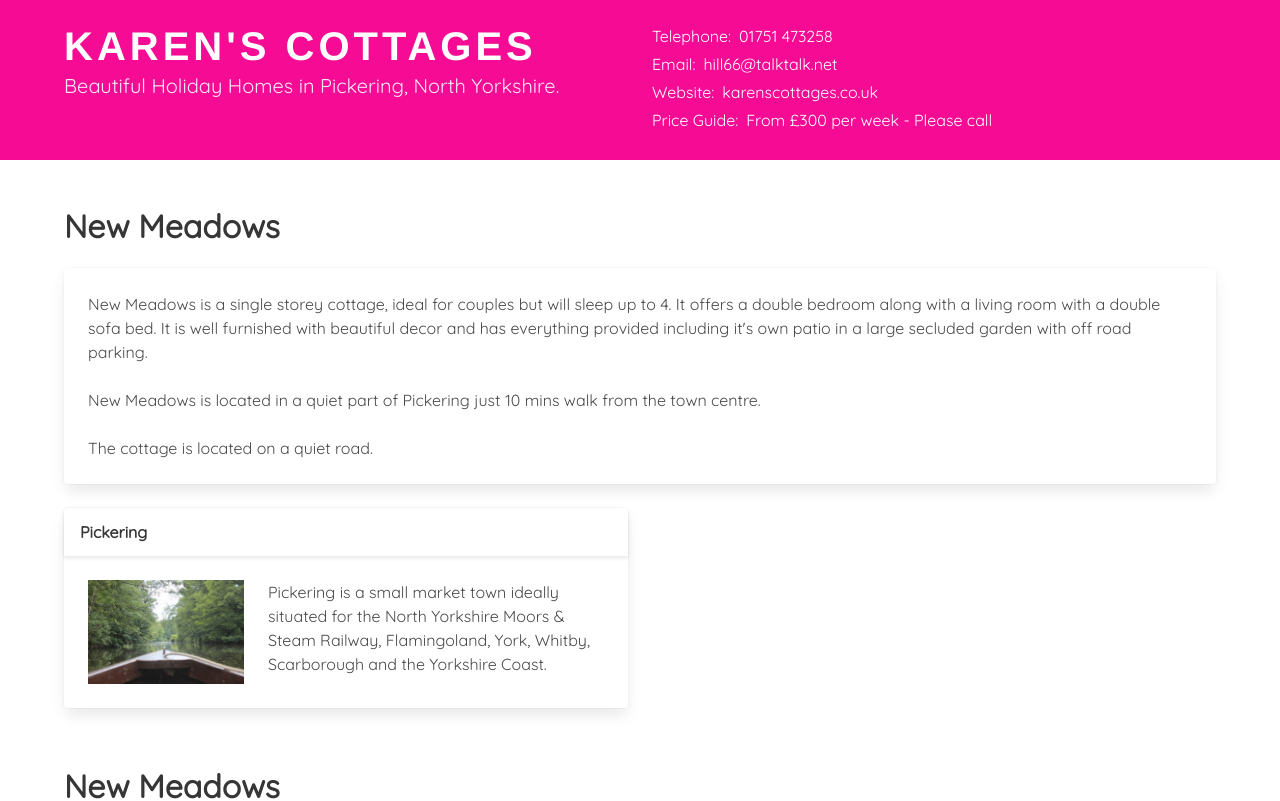
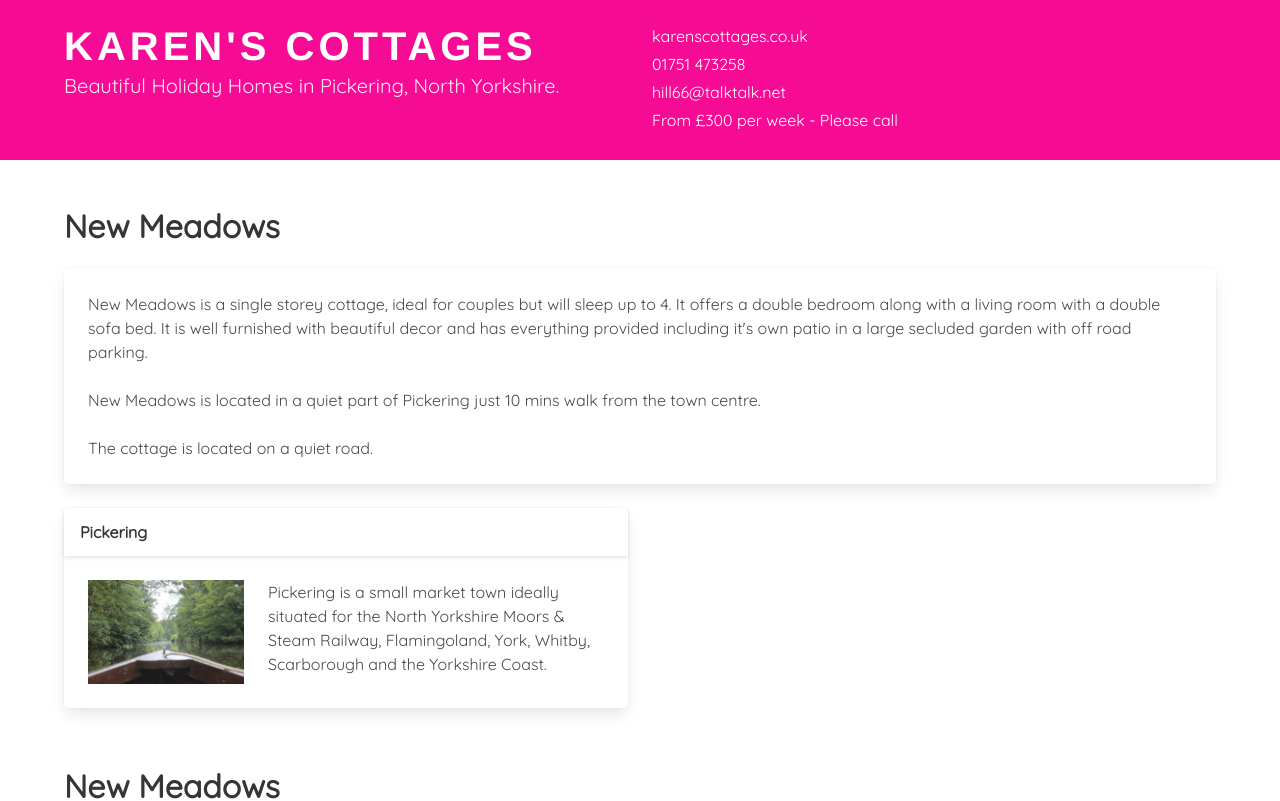
Before and after one commit to karenscottages/karenscottages.github.io, a Next.js app: page / in a window 1280 px wide. Shown: the top 801 px of the page. Built offline with nearby package versions, Linux system fonts and the light colour scheme.

Commit message:
simplified top banner HeadingInfo

```diff
--- a/src/components/pageElements/heading.jsx
+++ b/src/components/pageElements/heading.jsx
@@ -6,8 +6,7 @@ const titleStyle = {
   WebkitTextFillColor: "white",
 };
 
-const ValuePair = ({title, children}) => <div className="mb-1">
-  <span className="mr-2">{title}:</span>
+const HeadingInfo = ({children}) => <div className="mb-1">
   <span>{children}</span>
 </div>
 
@@ -21,12 +20,12 @@ export const Heading = () => <section className="hero is-small is-primary">
         </div>
         <div className="column">
           <div className="contact">
-          <ValuePair title="Telephone">01751 473258</ValuePair>
-            <ValuePair title="Email">
+            <HeadingInfo><a href="http://www.karenscottages.co.uk">karenscottages.co.uk</a></HeadingInfo>
+            <HeadingInfo>01751 473258</HeadingInfo>
+            <HeadingInfo>
               <a href="mailto:hill66@talktalk.net?Subject=Karen's Cottages Availability.">hill66@talktalk.net</a>
-            </ValuePair>
-            <ValuePair title="Website"><a href="http://www.karenscottages.co.uk">karenscottages.co.uk</a></ValuePair>
-            <ValuePair title="Price Guide">From £300 per week - Please call</ValuePair>
+            </HeadingInfo>
+            <HeadingInfo>From £300 per week - Please call</HeadingInfo>
           </div>
         </div>
       </div>
```
